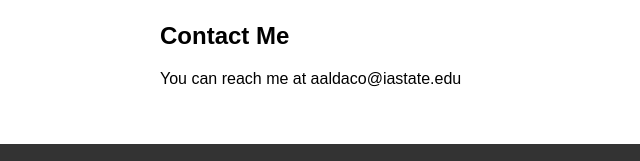
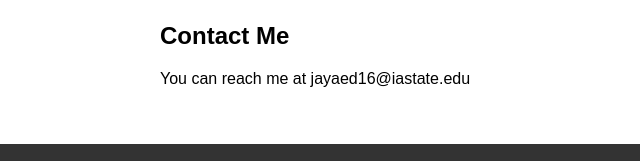
Before and after one commit to jayaed16/ersonal, a plain HTML site: page index.html in a window 1280 px wide. Shown: the part 1392-1553 px from the top of the page, 0-640 px from the left. Drawn offline with Linux system fonts and the light colour scheme.

Commit message:
m- "i hope this works"

```diff
--- a/index.html
+++ b/index.html
@@ -60,7 +60,7 @@
     <section id="contact">
         <div class="container">
             <h2>Contact Me</h2>
-            <p>You can reach me at aaldaco@iastate.edu</p>
+            <p>You can reach me at jayaed16@iastate.edu</p>
             </div>
     </section>
     <footer>
```
